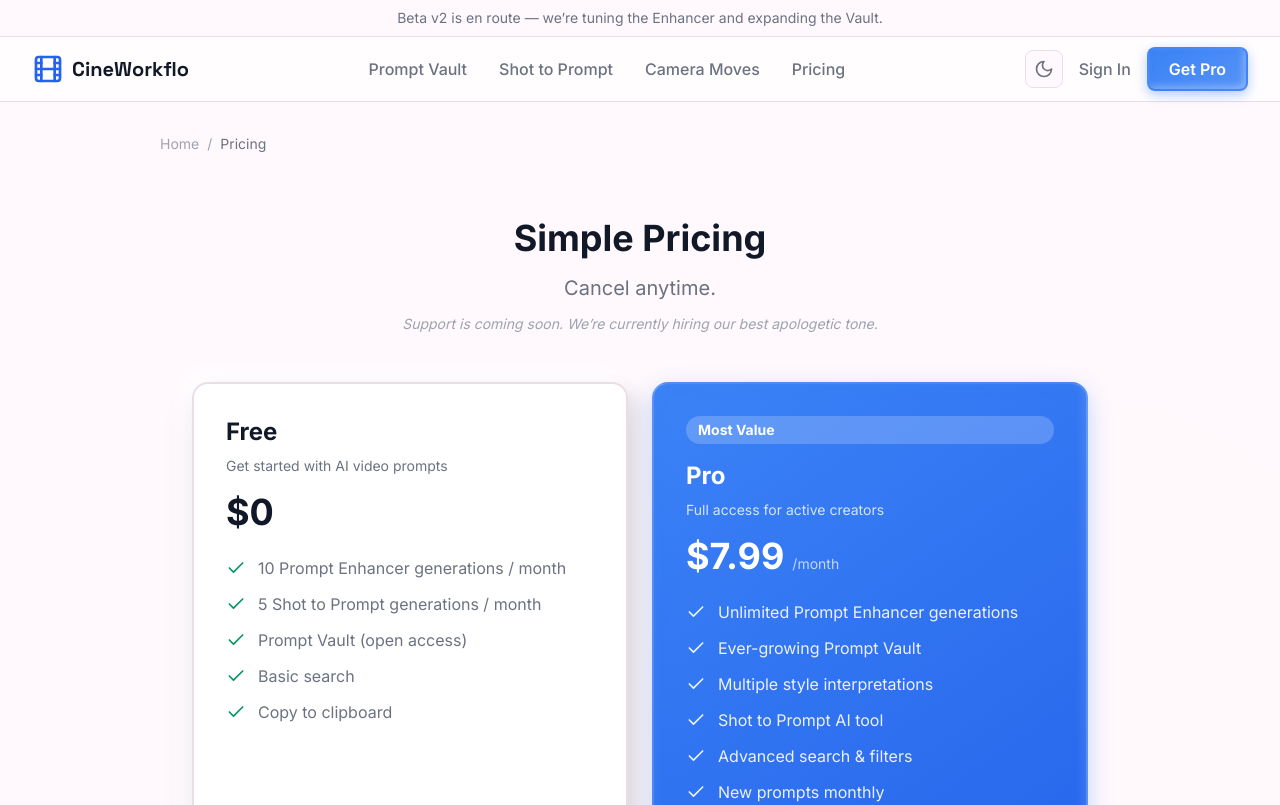
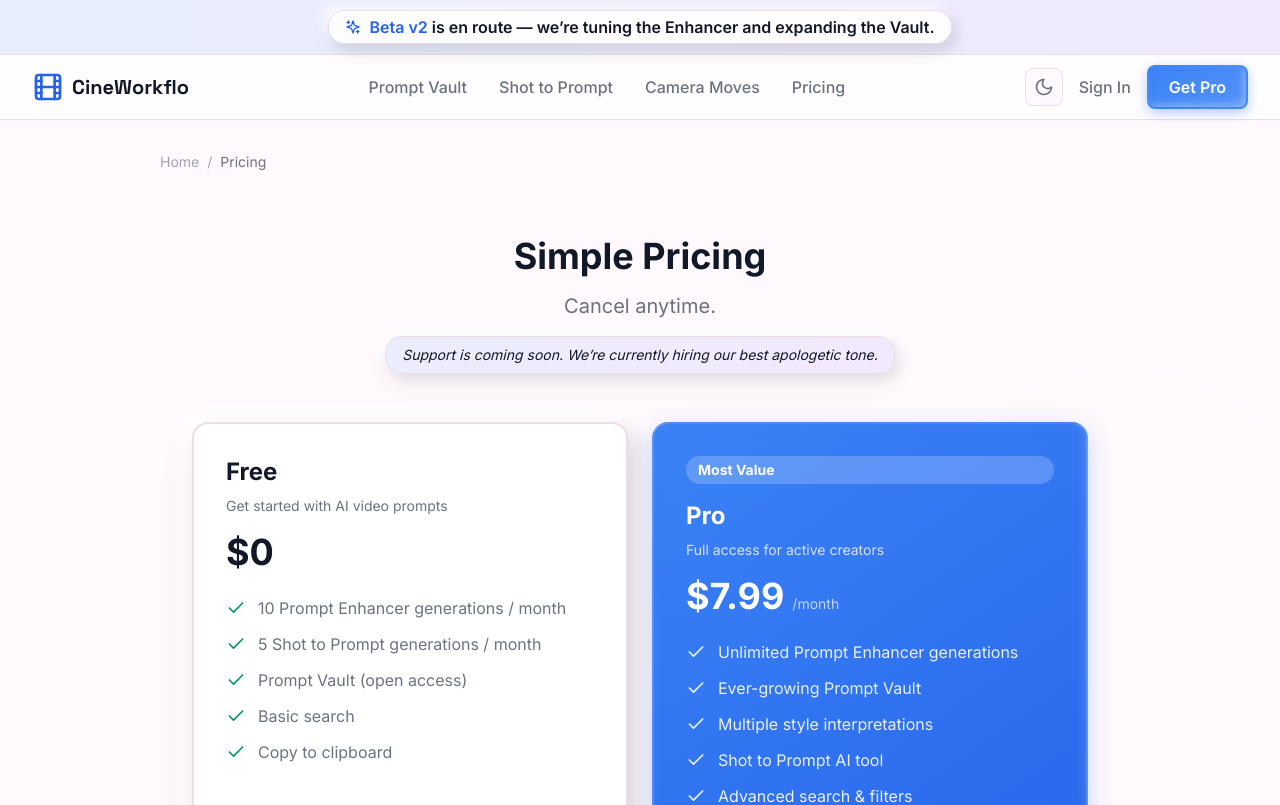
Before and after one commit to sakaarpuri/Cineworkflo, a React (Vite) app: page /pricing in a window 1280 px wide. Shown: the top 805 px of the page. Built offline with nearby package versions, Linux system fonts and the light colour scheme; no server answers.

Commit message:
Make v2 banner and support note prominent

```diff
--- a/src/components/Header.jsx
+++ b/src/components/Header.jsx
@@ -1,5 +1,5 @@
 import { useState, useEffect } from 'react'
-import { Menu, X, Film, Sun, Moon, LogOut, Settings } from 'lucide-react'
+import { Menu, X, Film, Sun, Moon, LogOut, Settings, Sparkles } from 'lucide-react'
 import { Link } from 'react-router-dom'
 import { useAuth } from '../contexts/AuthContext'
 import UserSettingsModal from './UserSettingsModal'
@@ -31,14 +31,27 @@ export default function Header({ onAuthClick }) {
       }}
     >
       <div
-        className="text-center text-xs sm:text-sm py-2"
+        className="text-center text-sm sm:text-base py-2.5"
         style={{
-          background: 'var(--bg-primary)',
+          background: 'linear-gradient(90deg, rgba(59,130,246,0.12), rgba(139,92,246,0.12))',
           borderBottom: '1px solid var(--border-color)',
           color: 'var(--text-secondary)'
         }}
       >
-        Beta v2 is en route — we’re tuning the Enhancer and expanding the Vault.
+        <span
+          className="inline-flex items-center justify-center gap-2 px-4 py-1 rounded-full font-semibold"
+          style={{
+            background: 'var(--bg-secondary)',
+            border: '1px solid var(--border-color)',
+            boxShadow: '0 10px 24px rgba(15,23,42,0.06), 6px 6px 12px rgba(15,23,42,0.08), -6px -6px 12px rgba(255,255,255,0.75)',
+            color: 'var(--text-primary)'
+          }}
+        >
+          <Sparkles className="h-4 w-4" style={{ color: 'var(--accent-blue)' }} />
+          <span>
+            <span style={{ color: 'var(--accent-blue)' }}>Beta v2</span> is en route — we’re tuning the Enhancer and expanding the Vault.
+          </span>
+        </span>
       </div>
       <div className="max-w-7xl mx-auto px-4 sm:px-6 lg:px-8">
         <div className="flex justify-between items-center h-16">
--- a/src/components/Pricing.jsx
+++ b/src/components/Pricing.jsx
@@ -159,9 +159,19 @@ export default function Pricing({ onAuthClick }) {
           >
             Cancel anytime.
           </p>
-          <p className="mt-3 italic text-sm" style={{ color: 'var(--text-muted)' }}>
-            Support is coming soon. We’re currently hiring our best apologetic tone.
-          </p>
+          <div className="mt-4 flex justify-center">
+            <div
+              className="px-4 py-2 rounded-2xl italic text-sm"
+              style={{
+                background: 'linear-gradient(145deg, rgba(59,130,246,0.10), rgba(139,92,246,0.10))',
+                border: '1px solid var(--border-color)',
+                color: 'var(--text-primary)',
+                boxShadow: '0 10px 24px rgba(15,23,42,0.05), 6px 6px 12px rgba(15,23,42,0.07), -6px -6px 12px rgba(255,255,255,0.75)'
+              }}
+            >
+              Support is coming soon. We’re currently hiring our best apologetic tone.
+            </div>
+          </div>
         </div>
 
         {checkoutCanceled && (
```
